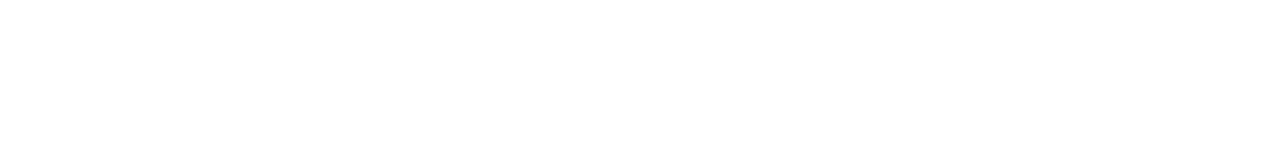
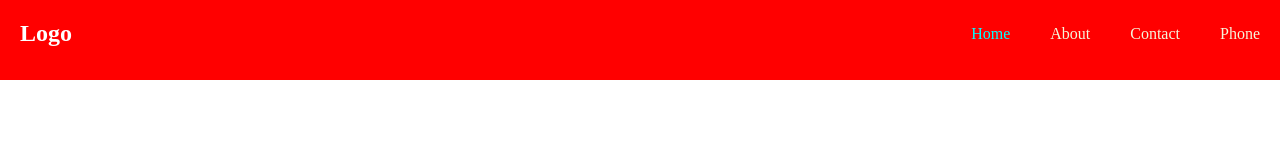
Before and after one commit to Akmalbekov070/dark_mood_Html, a plain HTML site: page index.html in a window 1280 px wide. Drawn offline with Linux system fonts and the light colour scheme.

Commit message:
Header page

```diff
--- a/index.html
+++ b/index.html
@@ -7,6 +7,12 @@
 		<link rel="stylesheet" href="./style/style.css" />
 	</head>
 	<body>
+		<header>
+			<nav>
+				<h1>Logo</h1>
+				<div class="div"><a href="" class="span">Home</a><a href="">About</a><a href="">Contact</a><a href="">Phone</a></div>
+			</nav>
+		</header>
 		<script src="./java/java.js"></script>
 	</body>
 </html>
--- a/java/java.js
+++ b/java/java.js
@@ -96,7 +96,7 @@
 // 		console.log('Welcome to role playing game!');
 //  }
 
-for (let i = 0; i < 1000; i++) {
-	console.log(' ❤️');
-	('<br>');
-}
+// for (let i = 0; i < 100; i++) {
+// 	console.log('R❤️');
+// 	('<br>');
+// }
--- a/style/style.css
+++ b/style/style.css
@@ -0,0 +1,32 @@
+* {
+	padding: 0;
+	margin: 0;
+	box-sizing: border-box;
+}
+
+header {
+	width: 100%;
+	height: 80px;
+	background: red;
+}
+nav {
+	width: 100%;
+	display: flex;
+	justify-content: space-between;
+	align-items: center;
+	padding: 20px 20px;
+}
+a {
+	color: beige;
+	text-decoration: none;
+	padding-left: 40px;
+}
+h1 {
+	color: white;
+}
+a:hover {
+	color: aqua;
+}
+.span {
+	color: aqua;
+}
```
